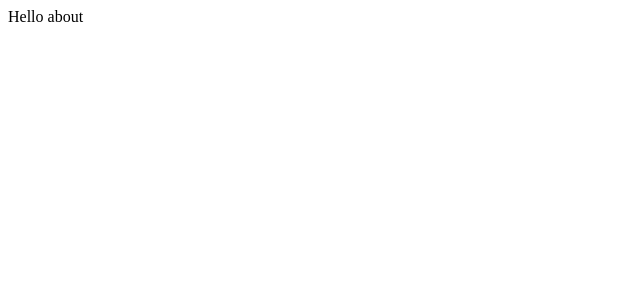
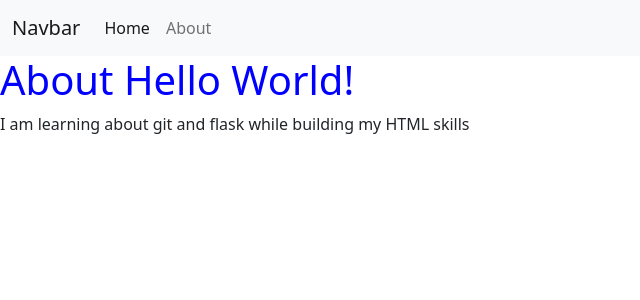
Before and after one commit to FLogan1991/Flask_lab, a Flask app: page /about in a window 1280 px wide. Before the commit the part shown is almost empty. Shown: the top 300 px of the page, without its empty margins (0-640 px from the left). Run offline with Flask 3, Linux system fonts and the light colour scheme.

Commit message:
added extenders for the templates files

```diff
--- a/app.py
+++ b/app.py
@@ -1,4 +1,4 @@
-from flask import Flask, render_template
+from flask import Flask, render_template, request
 app = Flask(__name__)
 
 @app.route("/")
@@ -10,3 +10,8 @@ if __name__ == "__main__":
 @app.route("/<name>")
 def hello_name(name):
     return "Hello " + name
+
+@app.route("/about")
+def about():
+    name = request.args.get('name') if request.args.get('name') else "Hello World!"
+    return render_template("about.html", aboutName=name)
--- a/templates/about.html
+++ b/templates/about.html
@@ -9,8 +9,11 @@
         <title>About</title>
     </head>
     <body>
-        <h1>About Me</h1>
-        <p>I am learning about git and flask while building my HTML skills</p>
+        {% extends "template.html" %}
+        {% block content %}
+            <h1>About {{ aboutName }}</h1>
+            <p>I am learning about git and flask while building my HTML skills</p>
+        {% endblock %}
         <script src="https://cdn.jsdelivr.net/npm/bootstrap@5.1.0/dist/js/bootstrap.bundle.min.js"
             integrity="sha384-U1DAWAznBHeqEIlVSCgzq+c9gqGAJn5c/t99JyeKa9xxaYpSvHU5awsuZVVFIhvj" crossorigin="anonymous"></script>
     </body>
--- a/templates/index.html
+++ b/templates/index.html
@@ -11,8 +11,10 @@
     <title>Flask App</title>
   </head>
   <body>
-    <h1>Flask App</h1>
-
+    {% extends "template.html" %}
+    {% block content %}
+      <h1>Flask App</h1>
+    {% endblock %}
     <script src="https://cdn.jsdelivr.net/npm/@popperjs/core@2.10.2/dist/umd/popper.min.js"
         integrity="sha384-7+zCNj/IqJ95wo16oMtfsKbZ9ccEh31eOz1HGyDuCQ6wgnyJNSYdrPa03rtR1zdB" crossorigin="anonymous"></script>
     <script src="https://cdn.jsdelivr.net/npm/bootstrap@5.1.3/dist/js/bootstrap.min.js"
--- a/templates/template.html
+++ b/templates/template.html
@@ -0,0 +1,31 @@
+<!doctype html>
+<html lang="en">
+  <head>
+    <meta charset="utf-8">
+    <meta name="viewport" content="width=device-width, initial-scale=1">
+
+    <link href="https://cdn.jsdelivr.net/npm/bootstrap@5.1.0/dist/css/bootstrap.min.css" rel="stylesheet" integrity="sha384-KyZXEAg3QhqLMpG8r+8fhAXLRk2vvoC2f3B09zVXn8CA5QIVfZOJ3BCsw2P0p/We" crossorigin="anonymous">
+    <link rel="stylesheet" href="{{url_for('static',filename='css/app.css')}}">
+    <title>Template</title>
+  </head>
+  <body>
+    <nav class="navbar navbar-expand-lg navbar-light bg-light">
+        <div class="container-fluid">
+          <a class="navbar-brand" href="#">Navbar</a>
+          <button class="navbar-toggler" type="button" data-bs-toggle="collapse" data-bs-target="#navbarNavAltMarkup" aria-controls="navbarNavAltMarkup" aria-expanded="false" aria-label="Toggle navigation">
+            <span class="navbar-toggler-icon"></span>
+          </button>
+          <div class="collapse navbar-collapse" id="navbarNavAltMarkup">
+            <div class="navbar-nav">
+              <a class="nav-link active" aria-current="page" href="{{ url_for('hello') }}">Home</a>
+              <a class="nav-link" href="{{ url_for('about') }}">About</a>
+            </div>
+          </div>
+        </div>
+      </nav>
+      {% block content %}
+      {% endblock %}
+    <script src="https://cdn.jsdelivr.net/npm/bootstrap@5.1.0/dist/js/bootstrap.bundle.min.js"
+        integrity="sha384-U1DAWAznBHeqEIlVSCgzq+c9gqGAJn5c/t99JyeKa9xxaYpSvHU5awsuZVVFIhvj" crossorigin="anonymous"></script>
+  </body>
+</html>
```
